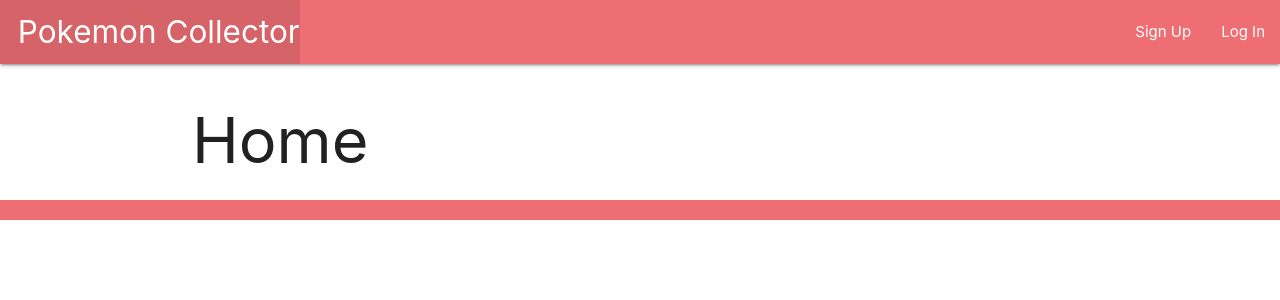
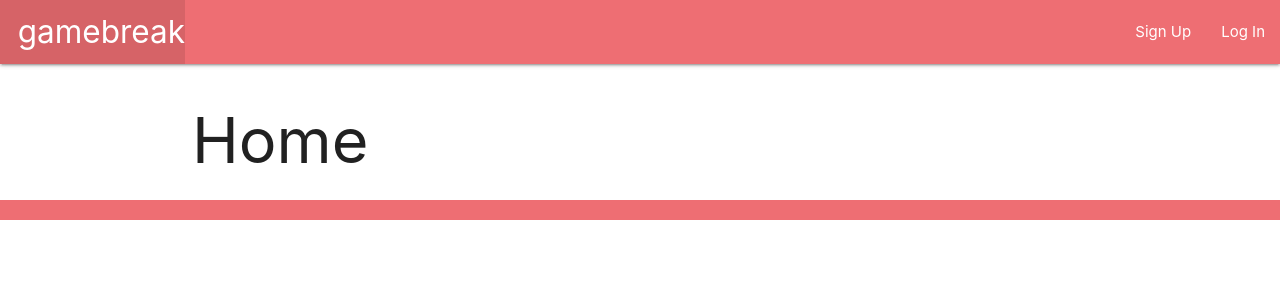
Before and after one commit to angelamchoi/gamebreak, a Django app: page / in a window 1280 px wide. Shown: the top 300 px of the page. Run offline with Django 3.2, Linux system fonts and the light colour scheme.

Commit message:
added material css

```diff
--- a/main_app/templates/base.html
+++ b/main_app/templates/base.html
@@ -19,7 +19,7 @@
     <nav>
         <div class="nav-wrapper">
         <ul>
-            <li><a href="/" class="left brand-logo">&nbsp;&nbsp;Pokemon Collector</a></li>
+            <li><a href="/" class="left brand-logo">&nbsp;&nbsp;gamebreak</a></li>
         </ul>
         <ul class="right">
             <!--About-->
@@ -48,7 +48,7 @@
     {% endblock %}
     </main>
     <footer class="page-footer">
-    <div class="right">All Rights Reserved, &copy; 2021 Game break &nbsp;</div>
+    <div class="right">All Rights Reserved, &copy; 2021 gamebreak &nbsp;</div>
     </footer>
 </body>
 </html>
```
Also changed, not shown: main_app/templates/registration/login.html (+8 -8 lines), main_app/static/css/style.css (added).
